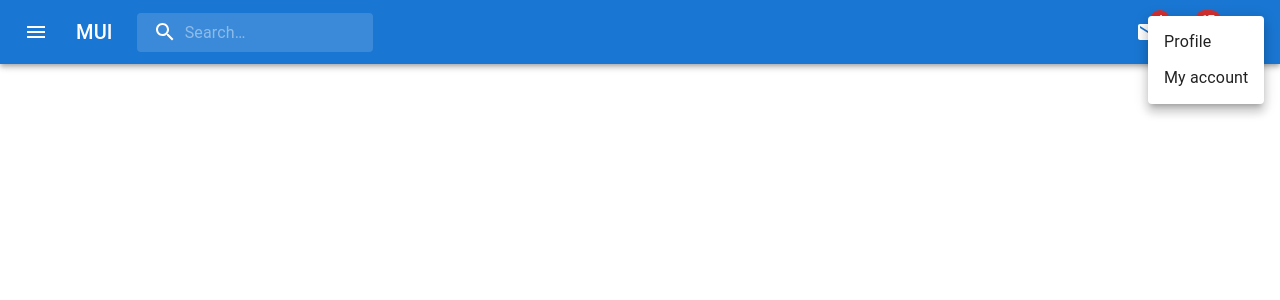
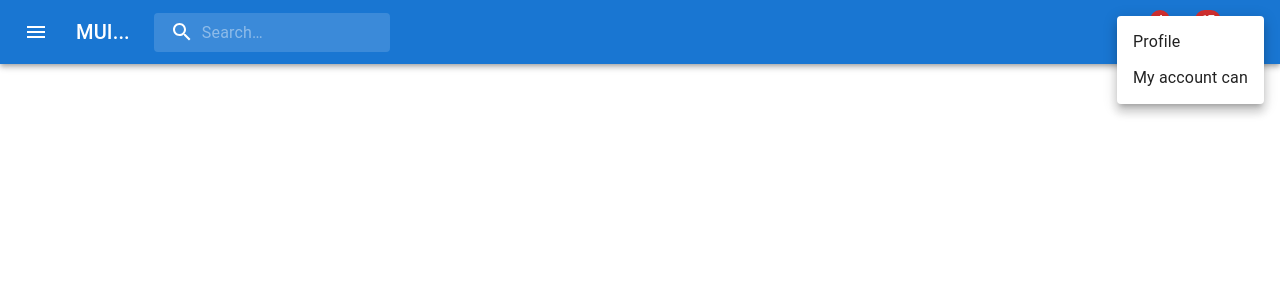
Before and after one commit to udanic19344/caspla_app, a React (Create React App) app: page / in a window 1280 px wide. Both pictures are taken after a click on the button 1244 px from the left and 32 px from the top of the page. Shown: the top 300 px of the page. Built offline with nearby package versions, Linux system fonts and the light colour scheme.

Commit message:
changed heding

```diff
--- a/src/Demo.js
+++ b/src/Demo.js
@@ -98,7 +98,7 @@ export default function Demo() {
       onClose={handleMenuClose}
     >
       <MenuItem onClick={handleMenuClose}>Profile</MenuItem>
-      <MenuItem onClick={handleMenuClose}>My account</MenuItem>
+      <MenuItem onClick={handleMenuClose}>My account can</MenuItem>
     </Menu>
   );
 
@@ -173,7 +173,7 @@ export default function Demo() {
             component="div"
             sx={{ display: { xs: "none", sm: "block" } }}
           >
-            MUI
+            MUI...
           </Typography>
           <Search>
             <SearchIconWrapper>
```
